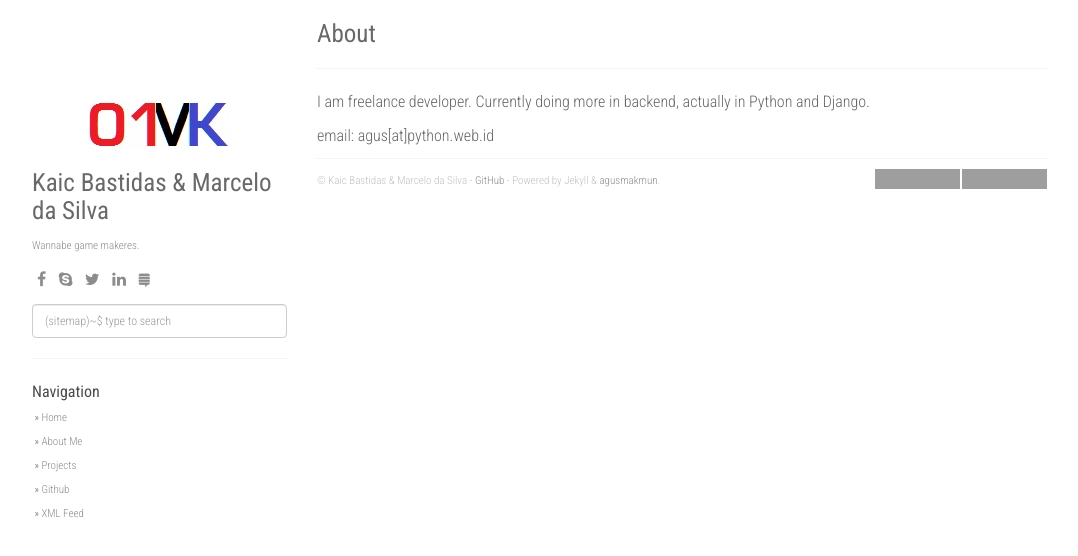
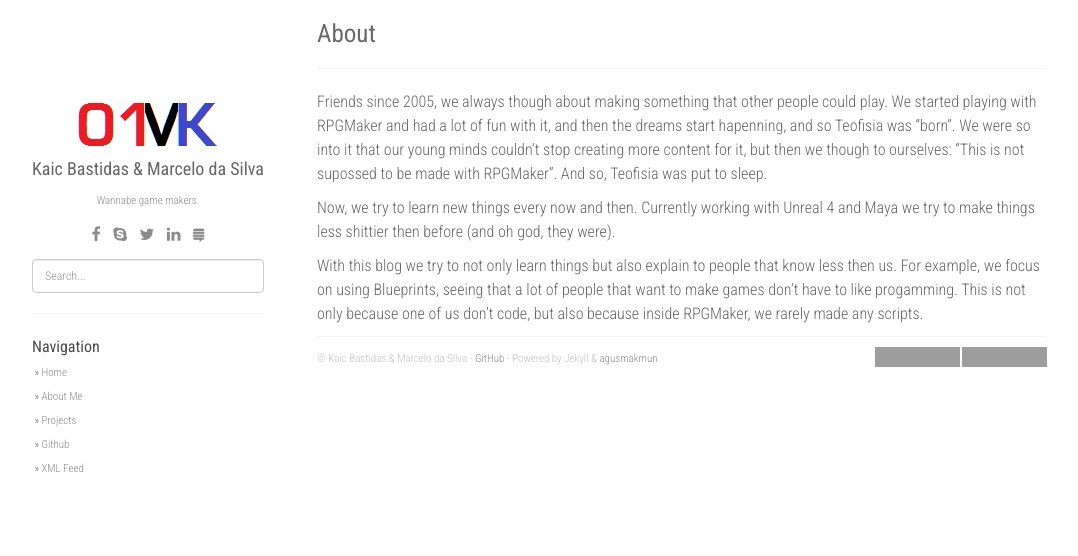
Before and after one commit to IterumCorp/iterumcorp.github.io, a Jekyll site: the page built from about.md, in a window 1280 px wide. Shown: the top 556 px of the page, without its empty margins (53-1131 px from the left). Built offline with Jekyll 4.4.1, drawn with Linux system fonts in a browser that asks for light colours; nearby versions of some CDN libraries; grey boxes are pictures that could not be loaded.

Commit message:
novas configurações e 'sobre'

```diff
--- a/_config.yml
+++ b/_config.yml
@@ -1,8 +1,8 @@
-title: MakaDev
+title: 01MK
 description: Maka devblog
 author: Kaic Bastidas & Marcelo da Silva
 github: https://github.com/01mk
-about: Wannabe game makeres.
+about: Wannabe game makers.
 disqus_shortname: 01mk
 google_analytics: UA-80289341-1
 
--- a/_layouts/default.html
+++ b/_layouts/default.html
@@ -79,7 +79,13 @@
         <link rel="stylesheet" href="/static/css/syntax.css">
 
         <!-- Bootstrap core CSS -->
-        <link href="/static/css/bootstrap.min.css" rel="stylesheet">
+        <!-- <link href="/static/css/bootstrap.min.css" rel="stylesheet"> -->
+
+        <!-- Latest compiled and minified CSS -->
+        <link rel="stylesheet" href="https://maxcdn.bootstrapcdn.com/bootstrap/3.3.6/css/bootstrap.min.css" integrity="sha384-1q8mTJOASx8j1Au+a5WDVnPi2lkFfwwEAa8hDDdjZlpLegxhjVME1fgjWPGmkzs7" crossorigin="anonymous">
+
+        <!-- Optional theme -->
+        <link rel="stylesheet" href="https://maxcdn.bootstrapcdn.com/bootstrap/3.3.6/css/bootstrap-theme.min.css" integrity="sha384-fLW2N01lMqjakBkx3l/M9EahuwpSfeNvV63J5ezn3uZzapT0u7EYsXMjQV+0En5r" crossorigin="anonymous">
 
         <!-- Fonts -->
         <link href="//fonts.googleapis.com/css?family=Roboto+Condensed:400,300italic,300,400italic,700&amp;subset=latin,latin-ext" rel="stylesheet" type="text/css">
@@ -107,23 +113,27 @@
             <div class="col-sm-3">
                 <div class="fixed-condition">
                     <center><a href="/"><img src="/static/img/avatar.jpg"/></a></center>
-                <h1 class="author-name">{{ site.author }}</h1>
+                    <center><h4 class="author-name">{{ site.author }}</h4></center>
                     {% if site.about %}
+                    <center>
                         <div id="about">
                             {{ site.about }}
                         </div>
+                    </center>
                     {% endif %}
 
                     <div class="social">
+                        <center>
                             <ul>
                               {% for link in site.social %}
                                   <li><a href="{{ link.link }}" target="_blank"><i class="fa {{ link.icon }}"></i></a></li>
                               {% endfor %}
                             </ul>
+                        </center>
                     </div>
 
                     <div class="search" id="js-search">
-                  <input type="text" placeholder="(sitemap)~$ type to search" class="search__input form-control" id="js-search__input">
+                      <input type="text" placeholder="Search..." class="search__input form-control" id="js-search__input">
                       <ul class="search__results" id="js-search__results"></ul>
                     </div>
                     <hr />
@@ -158,7 +168,9 @@
         <!-- Placed at the end of the document so the pages load faster -->
         <script src="//ajax.googleapis.com/ajax/libs/jquery/1.11.0/jquery.min.js"></script>
         <script src="//code.jquery.com/jquery-migrate-1.2.1.min.js"></script>
-        <script src="/static/js/bootstrap.min.js"></script>
+        <!-- <script src="/static/js/bootstrap.min.js"></script> -->
+        <!-- Latest compiled and minified JavaScript -->
+        <script src="https://maxcdn.bootstrapcdn.com/bootstrap/3.3.6/js/bootstrap.min.js" integrity="sha384-0mSbJDEHialfmuBBQP6A4Qrprq5OVfW37PRR3j5ELqxss1yVqOtnepnHVP9aJ7xS" crossorigin="anonymous"></script>
         <script src="/static/js/super-search.js"></script>
         <script src="/static/js/thickbox-compressed.js"></script>
         <script src="/static/js/projects.js"></script>
--- a/about.md
+++ b/about.md
@@ -4,6 +4,8 @@ title: About
 permalink: /about/
 ---
 
-I am freelance developer. Currently doing more in backend, actually in Python and Django.
+Friends since 2005, we always though about making something that other people could play. We started playing with RPGMaker and had a lot of fun with it, and then the dreams start hapenning, and so Teofisia was "born". We were so into it that our young minds couldn't stop creating more content for it, but then we though to ourselves: "This is not supossed to be made with RPGMaker". And so, Teofisia was put to sleep.
 
-email: agus[at]python.web.id
+Now, we try to learn new things every now and then. Currently working with Unreal 4 and Maya we try to make things less shittier then before (and oh god, they were).
+
+With this blog we try to not only learn things but also explain to people that know less then us. For example, we focus on using Blueprints, seeing that a lot of people that want to make games don't have to like progamming. This is not only because one of us don't code, but also because inside RPGMaker, we rarely made any scripts.
```
Lines whose indentation alone changed are shown as unchanged.
